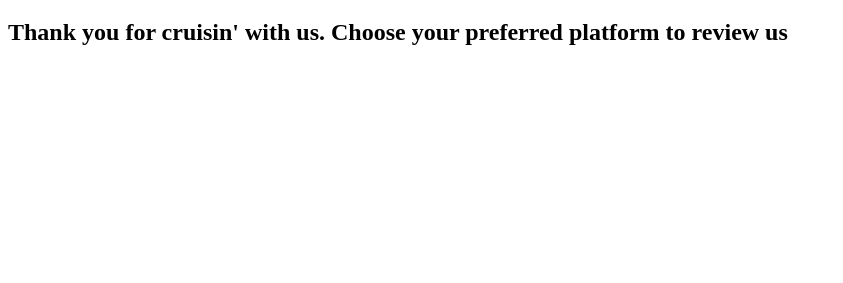
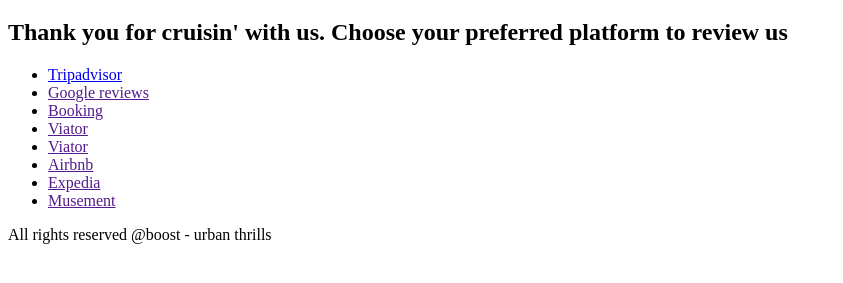
Before and after one commit to silping/bike-reviews-page, a plain HTML site: page index.html in a window 1280 px wide. Shown: the part 61-344 px from the top of the page, without its empty margins (0-843 px from the left). Drawn offline with Linux system fonts and the light colour scheme.

Commit message:
Identified the platforms of the list

```diff
--- a/index.html
+++ b/index.html
@@ -14,7 +14,41 @@
         us
       </h2>
     </div>
-    <div class="platforms"></div>
-    <div class="footer"></div>
+    <div class="platforms">
+      <ul>
+        <li>
+          <a
+            href="https://www.tripadvisor.pt/UserReviewEdit-g189158-d6628842-Bikes_Company-Lisbon_Lisbon_District_Central_Portugal.html"
+            target="_blank"
+            class="#"
+            >Tripadvisor
+          </a>
+        </li>
+        <li>
+          <a href="" target="_blank"> Google reviews </a>
+        </li>
+        <li>
+          <a href="" target="_blank"> Booking </a>
+        </li>
+        <li>
+          <a href="" target="_blank"> Viator </a>
+        </li>
+        <li>
+          <a href="" target="_blank"> Viator </a>
+        </li>
+        <li>
+          <a href="" target="_blank"> Airbnb </a>
+        </li>
+        <li>
+          <a href="" target="_blank"> Expedia </a>
+        </li>
+        <li>
+          <a href="" target="_blank"> Musement </a>
+        </li>
+      </ul>
+    </div>
+    <div class="footer">
+      <footer>All rights reserved @boost - urban thrills</footer>
+    </div>
   </body>
 </html>
```
